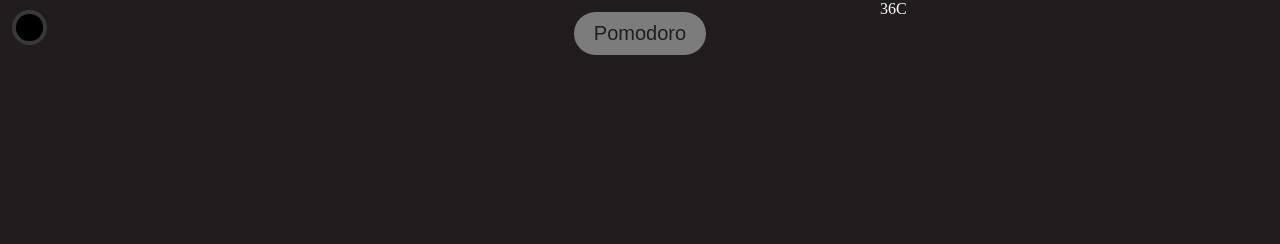
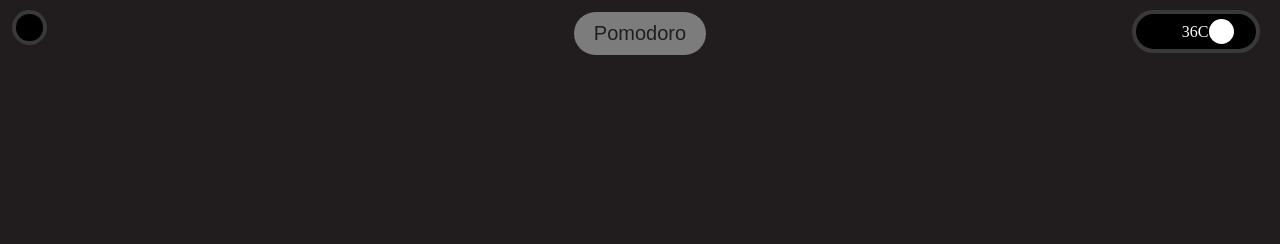
Before and after one commit to x3z3/cs326-project-oneliner, a plain HTML site: page ANSHUL_index.html in a window 1280 px wide. Shown: the top 244 px of the page. Drawn offline with Linux system fonts and the light colour scheme.

Commit message:
temperature

```diff
--- a/ANSHUL_index.html
+++ b/ANSHUL_index.html
@@ -24,8 +24,12 @@
         </div>
 
         <div class="block-weather">
-            <div class="weather-temp">36C</div>
-            <div class="weather-icon"></div>
+            <div class="weather-button">
+                <div class="weather-temp">
+                    <div class="weather-text">36C</div>
+                </div>
+                <div class="weather-icon"></div>
+            </div>
         </div>
 
         <div class="block-text block-notes">
--- a/styles/ANSHUL_main.css
+++ b/styles/ANSHUL_main.css
@@ -4,20 +4,17 @@ body {
     padding: 0;
     /* font-family: ''; */
 }
-
 .test-container {
     background-color: salmon;
     width: 50vw;
     height: 50vh;
 }
-
 .page-theme {
     width: 100vw;
     height: 100vh;
     background-color: #211D1E;
     color: white;
 }
-
 .page-container {
     display: grid;
     grid-template-columns: 31.25% 37.5% 31.25%;
@@ -30,7 +27,6 @@ body {
     grid-row: 1 / 2;
     display: flex;
 }
-
 .theme-button {
     height: 35px;
     width: 35px;
@@ -38,7 +34,6 @@ body {
     padding-top: 2.5%;
     display: flex;
 }
-
 .theme-outer-circ {
     height: 100%;
     width: 100%;
@@ -48,11 +43,9 @@ body {
     justify-content: center;
     border-radius: 50%;
 }
-
 .theme-outer-circ:hover {
     background-color: white;
 }
-
 .theme-inner-circ {
     align-items: center;
     justify-content: center;
@@ -62,42 +55,58 @@ body {
     background-color: black;
 }
 
-/*
-.theme-button-container:hover {
-    background-color: white;
-} */
-
-/* .theme-button {
+/* Weather Button*/
+.block-weather {
+    grid-column: 3 / 4;
+    grid-row: 1 / 2;
+    display: flex;
+    flex-direction: row-reverse;
+}
+.weather-button {
+    display: flex;
+    height: 35px;
+    width: 120px;
+    margin-top: 2.5%;
+    margin-right: 5%;
+    border-radius: 40px;
+    border-color: #393939;
+    border-style: solid;
+    border-width: 4px;
+    background-color: black;
     justify-content: center;
     align-items: center;
-    margin-top: 10%;
-    margin-left: 10%;
-    height: 80%;
-    width: 80%;
+}
+.weather-button:hover {
+    border-color: white;
+}
+.weather-temp {
+    height: 30px;
+    width: 50px;
+    display: flex;
+    flex-direction: row-reverse;
+}
+.weather-text {
+    display: flex;
+    align-items: center;
+    justify-content: center;
+}
+.weather-icon {
+    height: 25px;
+    width: 25px;
     border-radius: 50%;
-
-    background-color: black;
-} */
+    background-color: white;
+}
 
 /* Pomodoro Button */
 .block-pomodoro {
     grid-column: 2 / 3;
     grid-row: 1 / 2;
 }
-
 .pomodoro-btn {
     display: flex;
     margin-top: 2.5%;
     justify-content: center;
 }
-
-
-/* Weather Button*/
-.block-weather {
-    grid-column: 3 / 4;
-    grid-row: 1 / 2;
-}
-
 
 /* clock */
 .block-clock {
@@ -108,14 +117,12 @@ body {
     align-items: top;
     justify-content: center;
 }
-
 .clock-time {
     display: flex;
     font-size: 8rem;
     font-weight: bold;
     justify-content: center;
 }
-
 .clock-day {
     display: flex;
     font-size: 1.2rem;
@@ -123,7 +130,6 @@ body {
     justify-content: center;
     align-items: center;
 }
-
 .clock-date {
     display: flex;
     font-size: 1.1rem;
@@ -132,25 +138,22 @@ body {
     color: #7C7C7C;
 }
 
+/* Generic Text Blocks */
 .top-text-margin {
     height: 25%;
     width: 100%;
 }
-
 .block-text {
     display: flex;
     flex-direction: column;
     align-items: center;
 }
-
-/* Generic Text Blocks */
 .text-title {
     display: flex;
     justify-content: center;
     font-size: 1.5rem;
     font-weight: bold;
 }
-
 .text-seperator {
     display: flex;
     justify-content: center;
@@ -161,7 +164,6 @@ body {
     margin-top: 2%;
     margin-bottom: 2%;
 }
-
 .text-data {
     text-align: left;
     margin-left: 15%;
@@ -170,20 +172,17 @@ body {
     color: #7C7C7C;
 }
 
-
 /* Notes */
 .block-notes {
     grid-column: 1 / 2;
     grid-row: 2 / 4;
 }
 
-
 /* Tasks */
 .block-tasks {
     grid-column: 3 / 4;
     grid-row: 2 / 4;
 }
-
 
 /* Spotify Block - More in styles/spotify.css */
 .block-spotify {
@@ -194,7 +193,6 @@ body {
     justify-content: center;
 }
 
-
 /* Button 1 */
 .block-btn1 {
     grid-column: 1 / 2;
@@ -202,7 +200,6 @@ body {
     margin-left: 3%;
     margin-top: 6%;
 }
-
 
 /* Quote Area */
 .block-quote {
@@ -215,7 +212,6 @@ body {
     font-size: 20px;
     color: #393939;
 }
-
 
 /* Button 2 */
 .block-btn2 {
```
